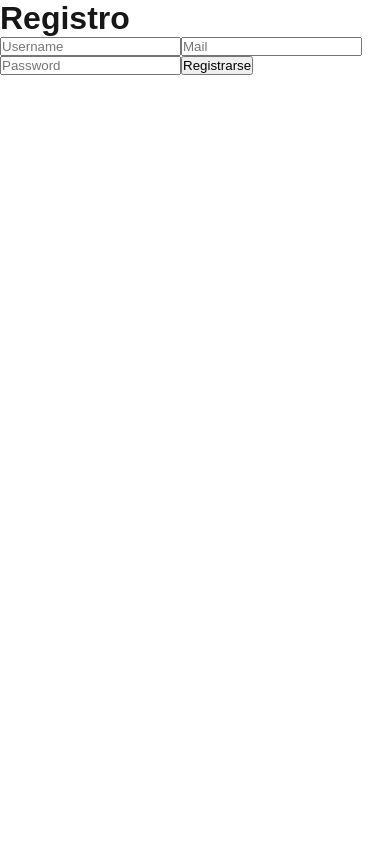
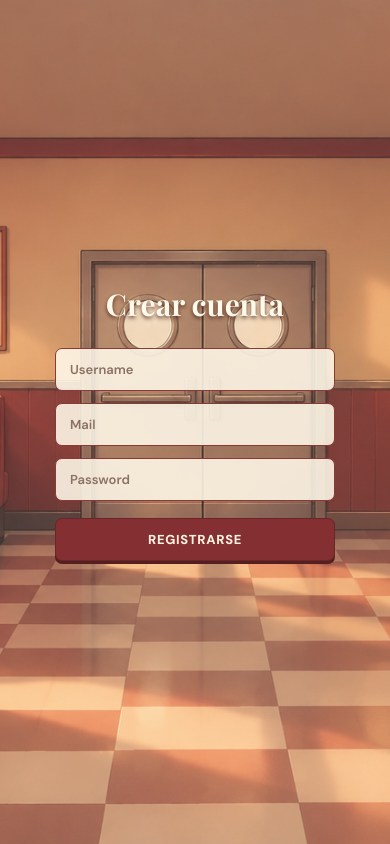
Before and after one commit to PioIX/2026-TPF-G06, a Next.js app in the folder frontend/: page /registro in a window 390 px wide. Built offline with nearby package versions, Linux system fonts and the light colour scheme; no server answers.

Commit message:
registro

```diff
--- a/frontend/src/app/registro/page.js
+++ b/frontend/src/app/registro/page.js
@@ -3,6 +3,7 @@
 import { useState, useEffect } from 'react';
 import { useRouter } from 'next/navigation';
 import { io } from 'socket.io-client';
+import './registro.css';
 
 let socket;
 
@@ -51,37 +52,42 @@ export default function RegistroPage() {
     });
   }
 
+
 return (
-    <div className="flex flex-col items-center justify-center min-h-screen bg-gray-100 p-4">
-      <div className="bg-white p-6 rounded shadow-md w-full max-w-md">
-        <h1 className="text-2xl font-bold text-center mb-4">Registro</h1>
+  <div className="registro-container">
+    <div className="registro-card">
+      <h1 className="registro-title">
+        Crear cuenta
+      </h1>
 
-        <form onSubmit={handleSubmit} className="space-y-4">
+      <form onSubmit={handleSubmit} className="registro-form">
         <input
           type="text"
           placeholder="Username"
           value={username}
           onChange={(event) => setUsername(event.target.value)}
-            className="w-full p-2 border border-gray-300 rounded text-black outline-none focus:border-blue-500"
+          className="registro-input"
         />
+
         <input
           type="email"
           placeholder="Mail"
           value={mail}
           onChange={(event) => setMail(event.target.value)}
-            className="w-full p-2 border border-gray-300 rounded text-black outline-none focus:border-blue-500"
+          className="registro-input"
         />
+
         <input
           type="password"
           placeholder="Password"
           value={password}
           onChange={(event) => setPassword(event.target.value)}
-            className="w-full p-2 border border-gray-300 rounded text-black outline-none focus:border-blue-500"
+          className="registro-input"
         />
 
         <button
           type="submit"
-            className="w-full bg-blue-600 text-white py-2 rounded font-semibold hover:bg-blue-700 transition"
+          className="registro-button"
         >
           Registrarse
         </button>
--- /dev/null
+++ b/frontend/src/app/registro/registro.css
@@ -0,0 +1,130 @@
+@import url('https://fonts.googleapis.com/css2?family=DM+Sans:wght@400;500;600;700;800&family=Playfair+Display:wght@600;700&display=swap');
+
+.registro-container {
+  min-height: 100vh;
+  width: 100%;
+  padding: 24px 16px;
+  box-sizing: border-box;
+  display: flex;
+  align-items: center;
+  justify-content: center;
+
+  background:
+    linear-gradient(
+      rgba(255, 255, 255, 0.12),
+      rgba(255, 255, 255, 0.12)
+    ),
+    url('/loginfondo.png') center / cover no-repeat;
+
+  font-family: 'DM Sans', sans-serif;
+}
+
+/* Contenedor sin tarjeta blanca */
+.registro-card {
+  width: 100%;
+  max-width: 300px;
+  padding: 0;
+  background: transparent;
+  border: none;
+  box-shadow: none;
+  text-align: center;
+}
+
+/* Título retro */
+.registro-title {
+  margin: 0 0 24px;
+  color: #fff9e9;
+  font-family: 'Playfair Display', serif;
+  font-size: 34px;
+  font-weight: 700;
+  text-shadow:
+    0 2px 4px rgba(60, 20, 15, 0.8),
+    0 0 12px rgba(255, 220, 170, 0.3);
+}
+
+/* Formulario */
+.registro-form {
+  display: flex;
+  flex-direction: column;
+  gap: 12px;
+}
+
+/* Campos */
+.registro-input {
+  width: 100%;
+  box-sizing: border-box;
+  padding: 12px 14px;
+
+  background: rgba(255, 249, 233, 0.88);
+  color: #482820;
+
+  border: 1px solid #8b3935;
+  border-radius: 7px;
+
+  font-family: 'DM Sans', sans-serif;
+  font-size: 13px;
+  font-weight: 600;
+
+  outline: none;
+  transition: border-color 0.2s, box-shadow 0.2s,
+    background 0.2s;
+}
+
+.registro-input::placeholder {
+  color: #8b7164;
+  opacity: 1;
+}
+
+.registro-input:focus {
+  border-color: #702727;
+  background: rgba(255, 250, 240, 0.97);
+  box-shadow: 0 0 0 3px rgba(255, 249, 233, 0.25);
+}
+
+/* Botón */
+.registro-button {
+  width: 100%;
+  margin-top: 5px;
+  padding: 12px;
+
+  background: #842f32;
+  color: #fff3df;
+
+  border: 1px solid #6d2428;
+  border-radius: 7px;
+
+  font-family: 'DM Sans', sans-serif;
+  font-size: 13px;
+  font-weight: 800;
+  letter-spacing: 0.7px;
+  text-transform: uppercase;
+
+  box-shadow: 0 3px 0 #54201f;
+  cursor: pointer;
+
+  transition: background 0.2s, transform 0.2s;
+}
+
+.registro-button:hover {
+  background: #6f2529;
+  transform: translateY(-1px);
+}
+
+.registro-button:active {
+  transform: translateY(2px);
+  box-shadow: 0 1px 0 #54201f;
+}
+
+@media (max-width: 480px) {
+  .registro-container {
+    padding: 18px;
+  }
+
+  .registro-card {
+    max-width: 280px;
+  }
+
+  .registro-title {
+    font-size: 30px;
+  }
+}
```
Also changed, not shown: frontend/src/app/partidas/page.js (+81 -0 lines). Lines whose indentation alone changed are shown as unchanged.
